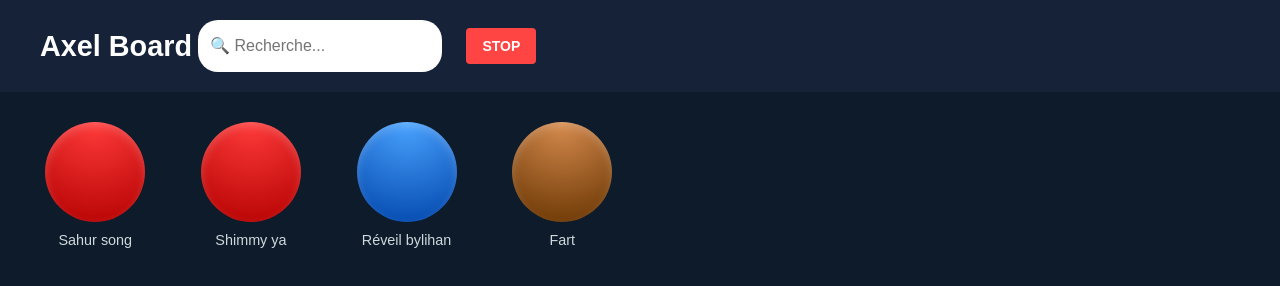
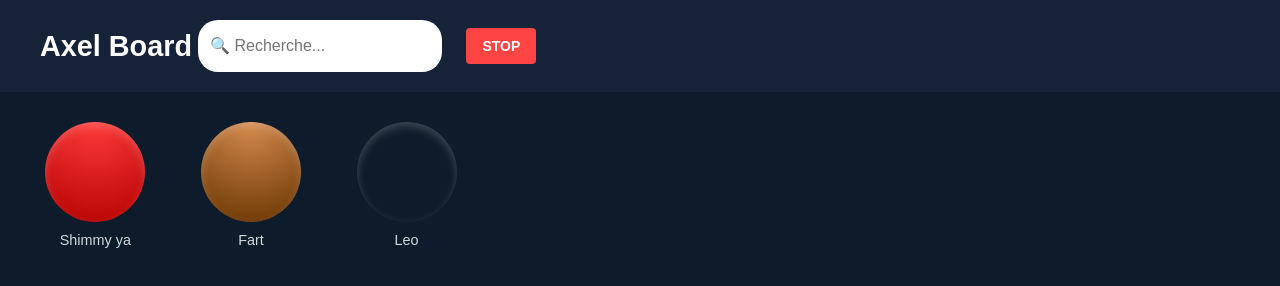
Before and after one commit to ValentinIAFR/axel-board, a plain HTML site: page index.html in a window 1280 px wide. Drawn offline with Linux system fonts and the light colour scheme.

Commit message:
Update index.html

```diff
--- a/index.html
+++ b/index.html
@@ -46,10 +46,9 @@
   <script>
     // Liste des sons (nom + fichier)
     const sounds = [
-      { name: "Sahur song", file: "BRUIT_DE_PET_GRAS.mp3", color: "red" },
       { name: "Shimmy ya", file: "shimmy.mp3", color: "red" },
-      { name: "Réveil bylihan", file: "reveil_bylihan.mp3", color: "blue" },
-      { name: "Fart", file: "fart.mp3", color: "brown" },
+      { name: "Fart", file: "BRUIT_DE_PET_GRAS.mp3", color: "brown" },
+      { name: "Leo", file: "leo.mp3", color: "purple" },
     ];
     const container = document.getElementById("buttons-container");
     let currentAudio = null;
```
